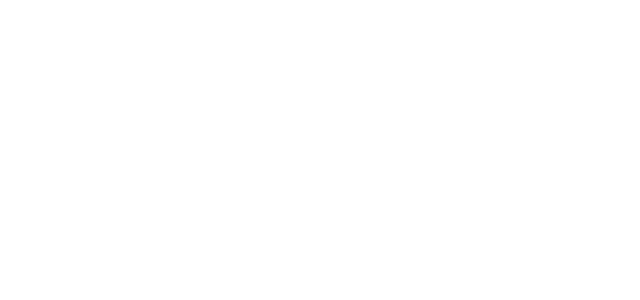
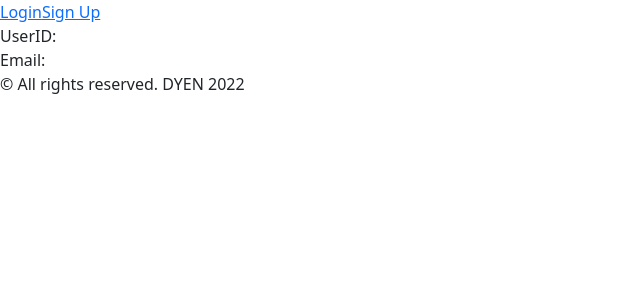
Before and after one commit to asoluka/dyen-react-summary, a React (Create React App) app: page /profile in a window 1280 px wide. Shown: the top 300 px of the page, without its empty margins (0-640 px from the left). Built offline with nearby package versions, Linux system fonts and the light colour scheme; sample sign-in values are in the browser's storage.

Commit message:
add page template configuration

```diff
--- a/src/components/molecules/Footer/index.jsx
+++ b/src/components/molecules/Footer/index.jsx
@@ -1,5 +1,5 @@
 import React from "react";
 
 export const Footer = () => {
-  return <div>Footer</div>;
+  return <footer>&copy; All rights reserved. DYEN 2022</footer>;
 };
--- a/src/components/molecules/Navbar/index.jsx
+++ b/src/components/molecules/Navbar/index.jsx
@@ -1,5 +1,11 @@
 import React from "react";
+import { Link } from "react-router-dom";
 
 export const Navbar = () => {
-  return <div>Navbar</div>;
+  return (
+    <nav>
+      <Link to="/login">Login</Link>
+      <Link to="/signup">Sign Up</Link>
+    </nav>
+  );
 };
--- a/src/components/pages/HomePage/index.jsx
+++ b/src/components/pages/HomePage/index.jsx
@@ -1,11 +1,10 @@
 import React from "react";
-import { Link } from "react-router-dom";
+import { PageTemplate } from "../../templates";
 
 export const HomePage = () => {
   return (
-    <div>
-      <Link to="/login">Login</Link>
-      <Link to="/signup">Sign Up</Link>
-    </div>
+    <PageTemplate header={<div>Different header</div>}>
+      <h1>Welcome to home page</h1>
+    </PageTemplate>
   );
 };
--- a/src/components/pages/Profile/index.jsx
+++ b/src/components/pages/Profile/index.jsx
@@ -1,14 +1,15 @@
 import React from "react";
 import { useSelector } from "react-redux";
 import { getAuthData } from "../../../store/features/auth/authSlice";
+import { PageTemplate } from "../../templates";
 
 export const Profile = () => {
   const authData = useSelector(getAuthData);
   console.log(authData);
   return (
-    <>
-      <div>{authData.id}</div>
-      <div>{authData.email}</div>
-    </>
+    <PageTemplate>
+      <div>UserID: {authData.id}</div>
+      <div>Email: {authData.email}</div>
+    </PageTemplate>
   );
 };
--- a/src/components/templates/PageTemplate/index.jsx
+++ b/src/components/templates/PageTemplate/index.jsx
@@ -1,11 +1,13 @@
 import React from "react";
+import { Footer } from "../../molecules/Footer";
+import { Navbar } from "../../molecules/Navbar";
 
 export const PageTemplate = ({ header, footer, children }) => {
   return (
     <>
-      <div>{header}</div>
+      {!header ? <Navbar /> : header}
       <main>{children}</main>
-      <div>{footer}</div>
+      {!footer ? <Footer /> : footer}
     </>
   );
 };
```
